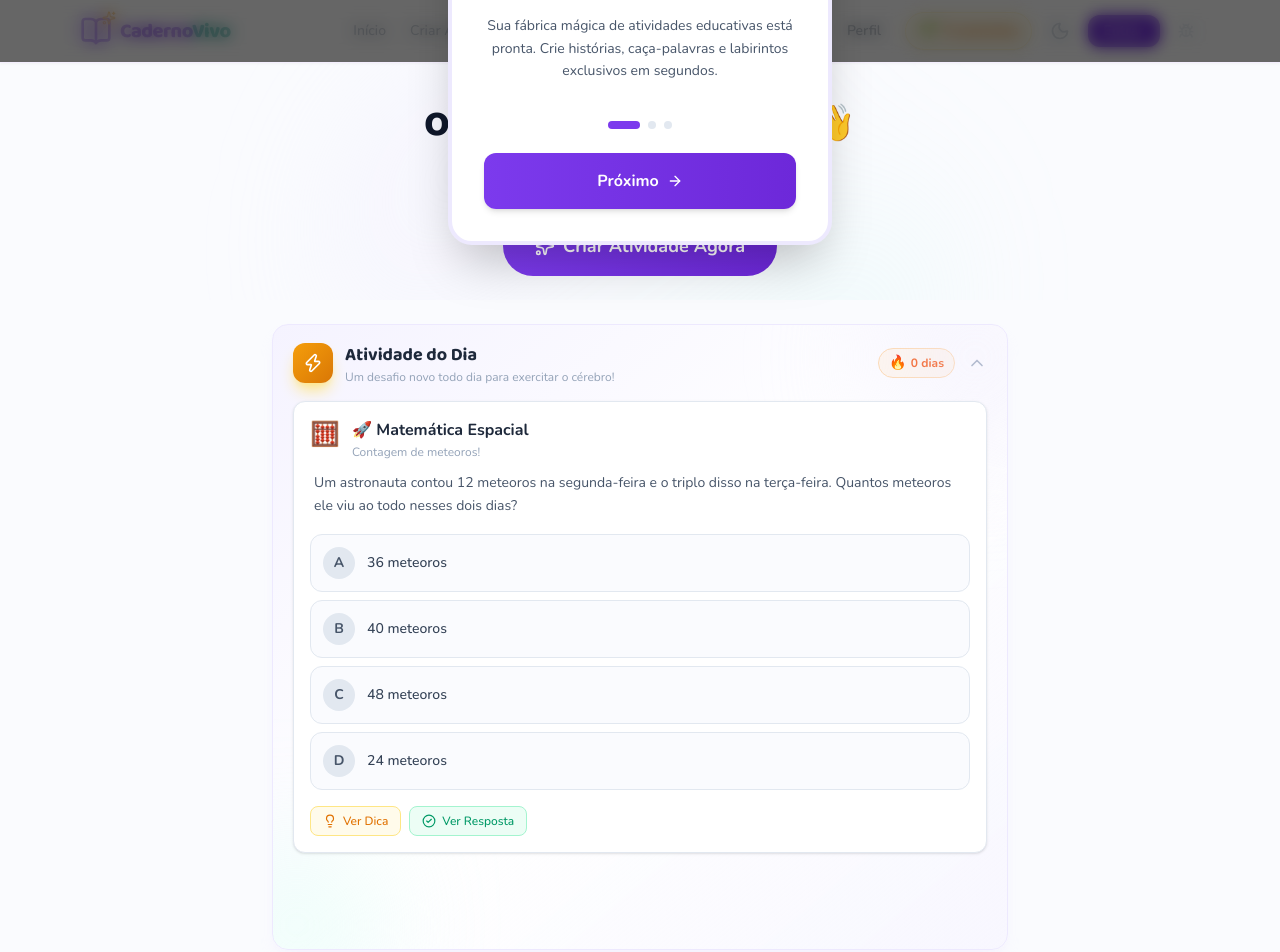
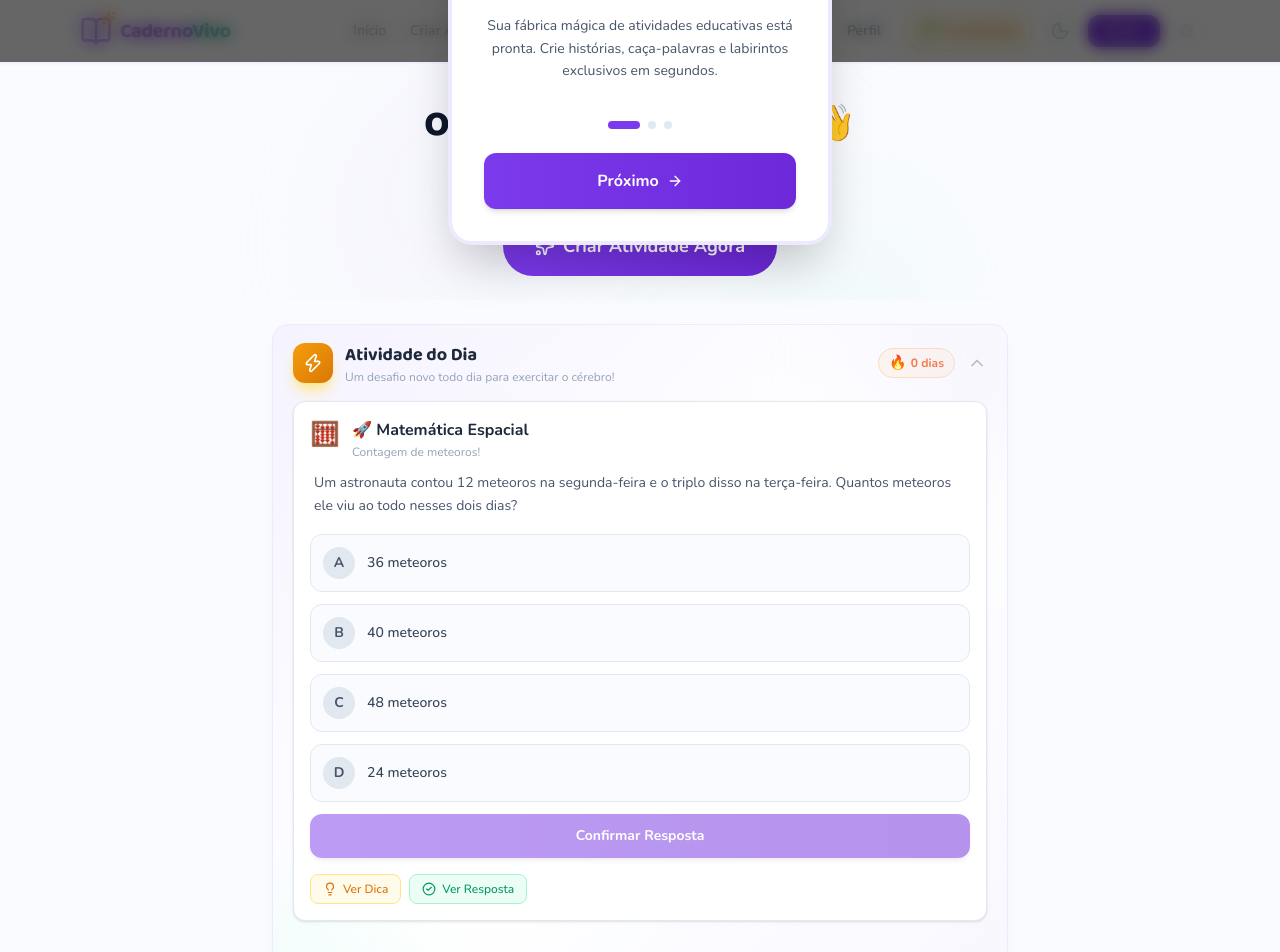
Before and after one commit to juniox7/caderno-vivo, a Next.js app: page /dashboard in a window 1280 px wide. Shown: the top 952 px of the page. Built offline with nearby package versions, Linux system fonts and the light colour scheme; no server answers.

Commit message:
Fix Atividade Diaria cache and add confirm button

```diff
--- a/components/AtividadeDiaria.tsx
+++ b/components/AtividadeDiaria.tsx
@@ -22,31 +22,29 @@ export default function AtividadeDiaria() {
   const [isSubmitting, setIsSubmitting] = useState(false); // Prevents double click
 
   useEffect(() => {
-    const carregarEstado = () => {
+    let carregouDoCache = false;
     const isConcluida = isAtividadeDiariaConcluidaHoje();
+    const hoje = new Date().toISOString().split('T')[0];
+    const saved = localStorage.getItem('@cadernovivo_atividade_diaria_hoje');
+
+    if (saved) {
+      try {
+        const data = JSON.parse(saved);
+        if (data.data === hoje && data.atividade) {
+          setAtividade(data.atividade);
+          setSelectedOpcao(data.selectedOpcao || null);
+          setGerada(true);
+          carregouDoCache = true;
           if (isConcluida) {
             setJaFeitaHoje(true);
             setConcluida(true);
-
-        const saved = localStorage.getItem('@cadernovivo_atividade_diaria_hoje');
-        if (saved) {
-          try {
-            const data = JSON.parse(saved);
-            // Verifica se a atividade salva é de hoje, para evitar atividades velhas
-            const hoje = new Date().toISOString().split('T')[0];
-            if (data.data === hoje) {
-              setAtividade(data.atividade);
-              setSelectedOpcao(data.selectedOpcao);
-              setGerada(true);
             setShowResposta(true);
+          }
         }
       } catch(e) {}
     }
-      }
-    };
 
-    carregarEstado();
-    if (!isAtividadeDiariaConcluidaHoje() && !gerada && !loading) {
+    if (!isConcluida && !carregouDoCache && !loading) {
       gerarAtividade();
     }
     // eslint-disable-next-line react-hooks/exhaustive-deps
@@ -65,6 +63,13 @@ export default function AtividadeDiaria() {
       setShowResposta(false);
       setSelectedOpcao(null);
       setErroOpcao(null);
+
+      const hoje = new Date().toISOString().split('T')[0];
+      localStorage.setItem('@cadernovivo_atividade_diaria_hoje', JSON.stringify({
+        data: hoje,
+        atividade: data,
+        selectedOpcao: null
+      }));
     } catch (err) {
       console.error('Erro:', err);
     } finally {
@@ -100,12 +105,18 @@ export default function AtividadeDiaria() {
     if (concluida || isSubmitting) return;
 
     setSelectedOpcao(opcao);
-    if (atividade?.respostaCorreta && opcao === atividade.respostaCorreta) {
+    setErroOpcao(null);
+  };
+
+  const confirmarResposta = () => {
+    if (!selectedOpcao || isSubmitting || concluida) return;
+
+    if (atividade?.respostaCorreta && selectedOpcao === atividade.respostaCorreta) {
       setErroOpcao(null);
       setShowResposta(true);
       concluirAtividadeUI(2); // Bonus for getting it right!
     } else {
-      setErroOpcao(opcao);
+      setErroOpcao(selectedOpcao);
     }
   };
 
@@ -213,7 +224,7 @@ export default function AtividadeDiaria() {
 
                   {/* Multiple Choice Options */}
                   {atividade.opcoes && atividade.opcoes.length > 0 && (
-                    <div className="space-y-2 mt-4">
+                    <div className="space-y-3 mt-4">
                       {atividade.opcoes.map((opcao, i) => {
                         const letter = String.fromCharCode(65 + i); // A, B, C, D
                         const isSelected = selectedOpcao === opcao;
@@ -226,7 +237,7 @@ export default function AtividadeDiaria() {
                         } else if (isError) {
                           btnClass += "bg-red-50 border-red-300 text-red-700 animate-shake";
                         } else if (isSelected) {
-                          btnClass += "bg-primary-50 border-primary-300 text-primary-800";
+                          btnClass += "bg-primary-50 border-primary-300 text-primary-800 ring-2 ring-primary-200";
                         } else {
                           btnClass += "bg-surface-50 dark:bg-[#0f172a] dark:text-surface-100 border-surface-200 hover:border-primary-300 hover:bg-white dark:bg-surface-100 dark:text-surface-800 text-surface-700";
                         }
@@ -245,6 +256,16 @@ export default function AtividadeDiaria() {
                           </button>
                         );
                       })}
+
+                      {!concluida && (
+                        <button
+                          onClick={confirmarResposta}
+                          disabled={!selectedOpcao || isSubmitting}
+                          className="w-full mt-2 py-3 rounded-xl bg-gradient-to-r from-primary-500 to-primary-600 hover:from-primary-400 hover:to-primary-500 disabled:opacity-50 disabled:cursor-not-allowed text-white font-bold text-sm transition-all shadow-md active:scale-[0.98] flex items-center justify-center"
+                        >
+                          Confirmar Resposta
+                        </button>
+                      )}
                     </div>
                   )}
 
```
Lines whose indentation alone changed are shown as unchanged.
